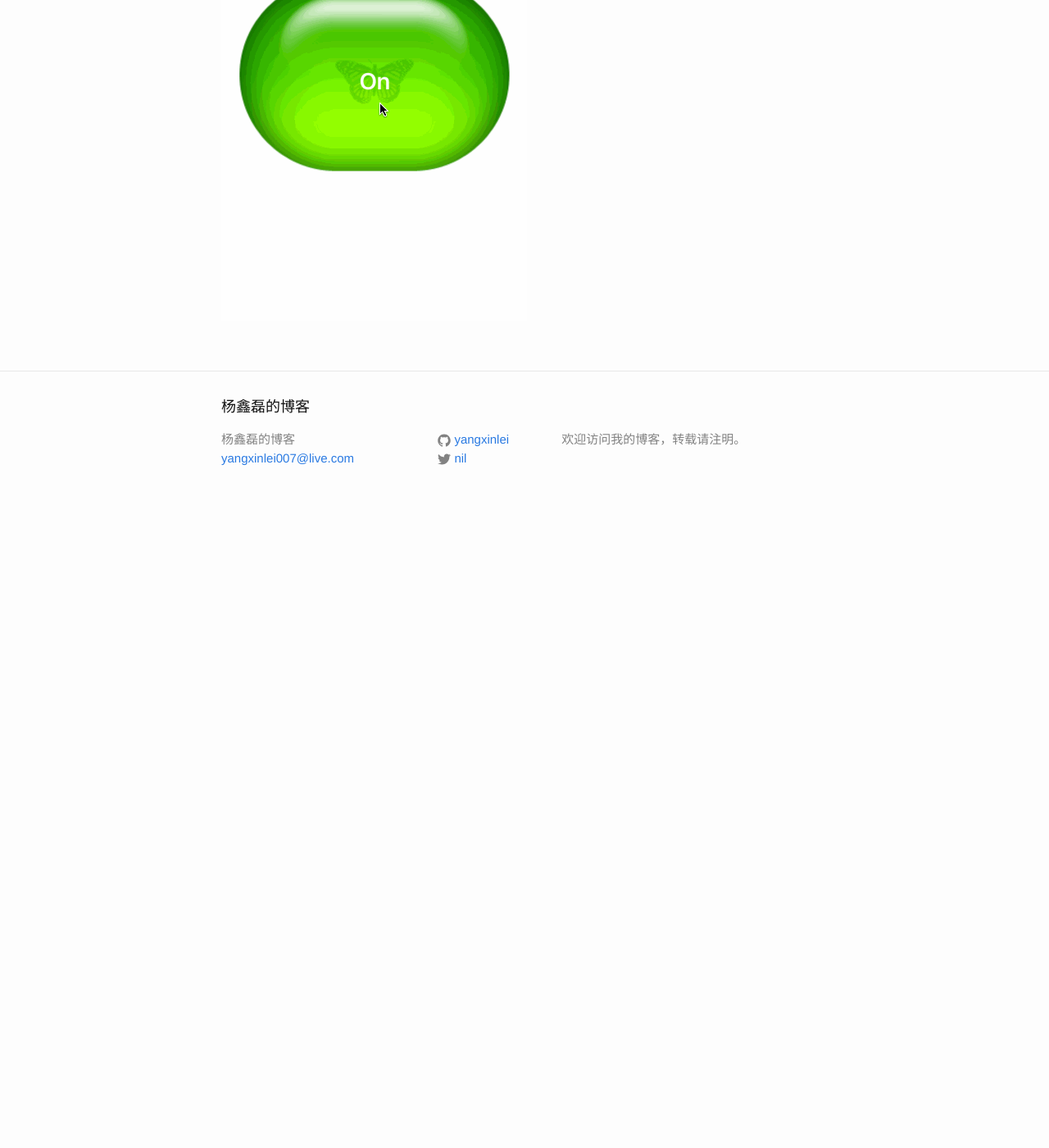
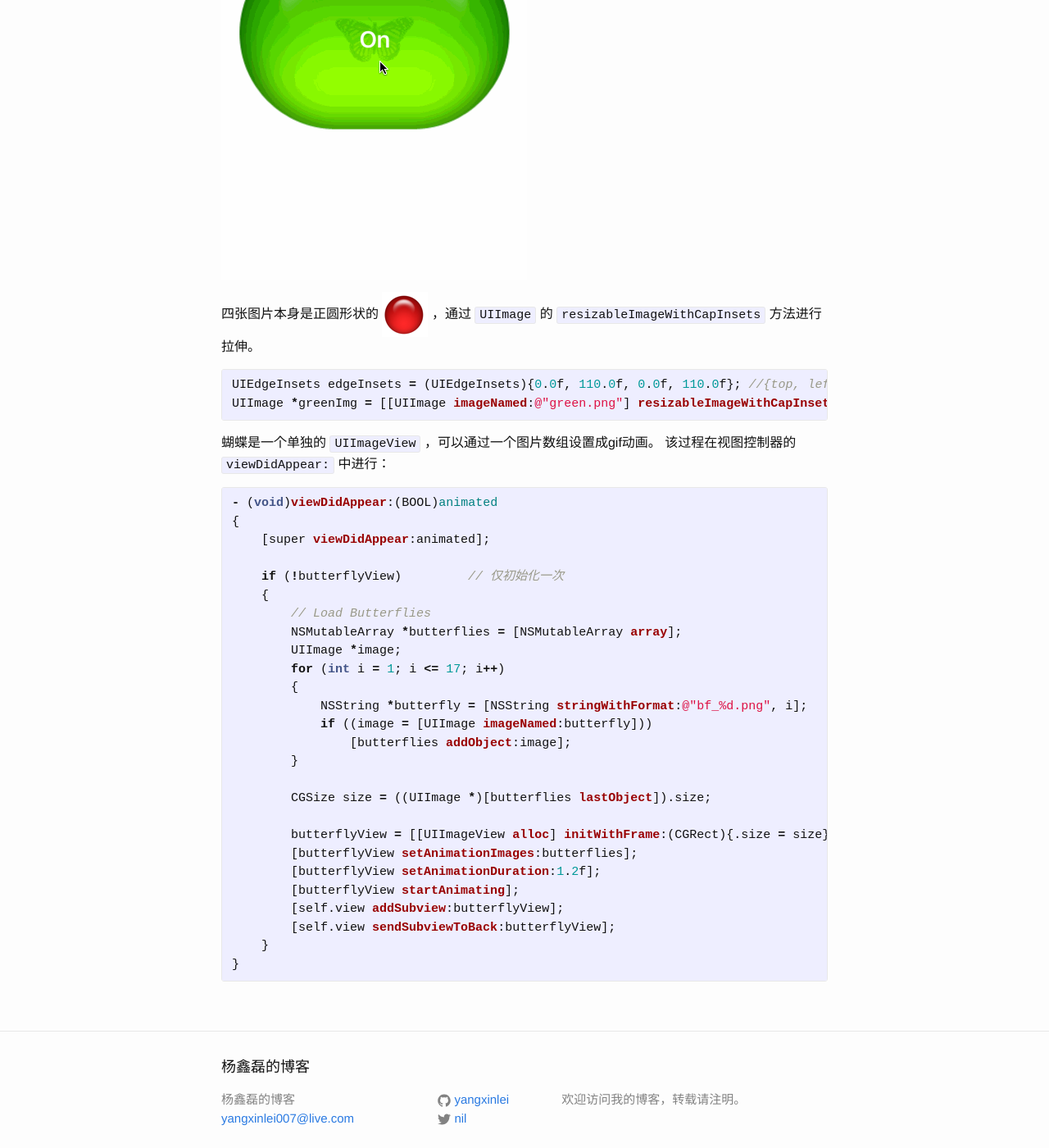
Before and after one commit to YangXinlei/yangxinlei.github.io, a Jekyll site: the page built from _posts/2016-06-27-Core IOS Sample 2-1 Button的四个状态.markdown, in a window 1280 px wide and 1400 px high, scrolled down 516 px. Shown: the whole window at 82% size. Built offline with Jekyll 4.4.1, drawn with Linux system fonts in a browser that asks for light colours; before the commit the page ends 1146 px from its top, so only the background shows below that; some of the changed text lies outside the part shown.

Commit message:
complete 2-1

```diff
--- a/_posts/2016-06-27-Core IOS Sample 2-1 Button的四个状态.markdown
+++ b/_posts/2016-06-27-Core IOS Sample 2-1 Button的四个状态.markdown
@@ -5,7 +5,42 @@ date:   2016-06-27 19:20:21 +0800
 categories: ios
 ---
 
-# Core IOS Sample 2-1 Button的四个状态
+![button on/off](/src/images/cookbook_gif/2-1/2-1.gif)
 
+四张图片本身是正圆形状的 ![origin](/src/images/cookbook_gif/2-1/origin.png) ，通过 `UIImage` 的 `resizableImageWithCapInsets` 方法进行拉伸。
 
-![button on/off](/src/images/cookbook_gif/2-1.gif)
+{% highlight objc %}
+UIEdgeInsets edgeInsets = (UIEdgeInsets){0.0f, 110.0f, 0.0f, 110.0f}; //{top, left , bottom, right}
+UIImage *greenImg = [[UIImage imageNamed:@"green.png"] resizableImageWithCapInsets:edgeInsets];
+{% endhighlight %}
+
+蝴蝶是一个单独的 `UIImageView` ，可以通过一个图片数组设置成gif动画。 该过程在视图控制器的 `viewDidAppear:` 中进行：
+
+{% highlight objc %}
+- (void)viewDidAppear:(BOOL)animated
+{
+    [super viewDidAppear:animated];
+
+    if (!butterflyView)		// 仅初始化一次
+    {
+        // Load Butterflies
+        NSMutableArray *butterflies = [NSMutableArray array];
+        UIImage *image;
+        for (int i = 1; i <= 17; i++)
+        {
+            NSString *butterfly = [NSString stringWithFormat:@"bf_%d.png", i];
+            if ((image = [UIImage imageNamed:butterfly]))
+                [butterflies addObject:image];
+        }
+
+        CGSize size = ((UIImage *)[butterflies lastObject]).size;
+
+        butterflyView = [[UIImageView alloc] initWithFrame:(CGRect){.size = size}];
+        [butterflyView setAnimationImages:butterflies];
+        [butterflyView setAnimationDuration:1.2f];
+        [butterflyView startAnimating];
+        [self.view addSubview:butterflyView];
+        [self.view sendSubviewToBack:butterflyView];
+    }
+}
+{% endhighlight %}
```
Also changed, not shown: src/images/cookbook_gif/2-1/2-1.gif (renamed from src/images/cookbook_gif/2-1.gif), src/images/cookbook_gif/2-1/origin.png (added), 2 other files.
